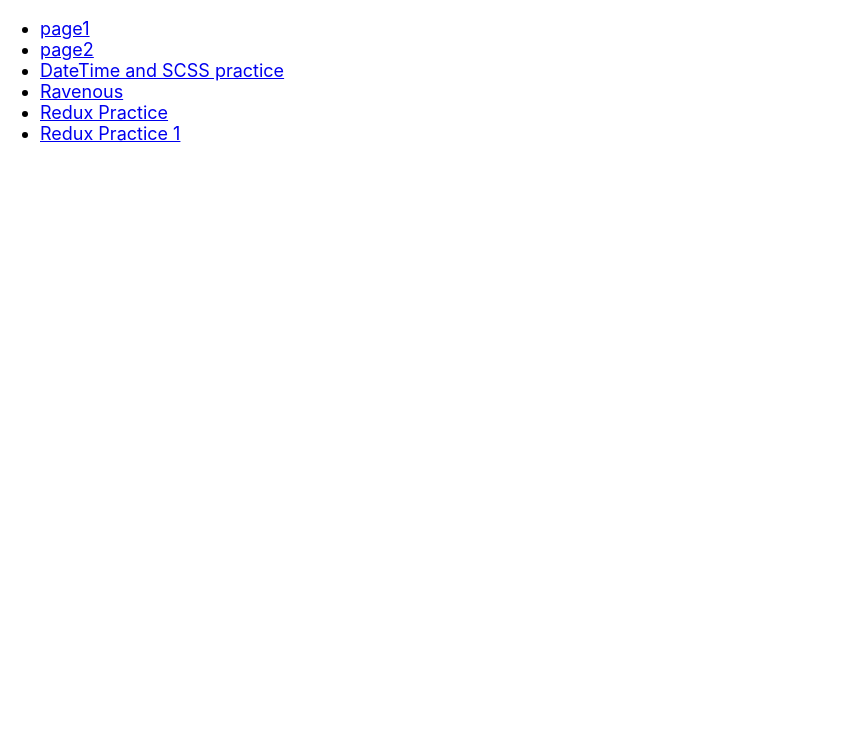
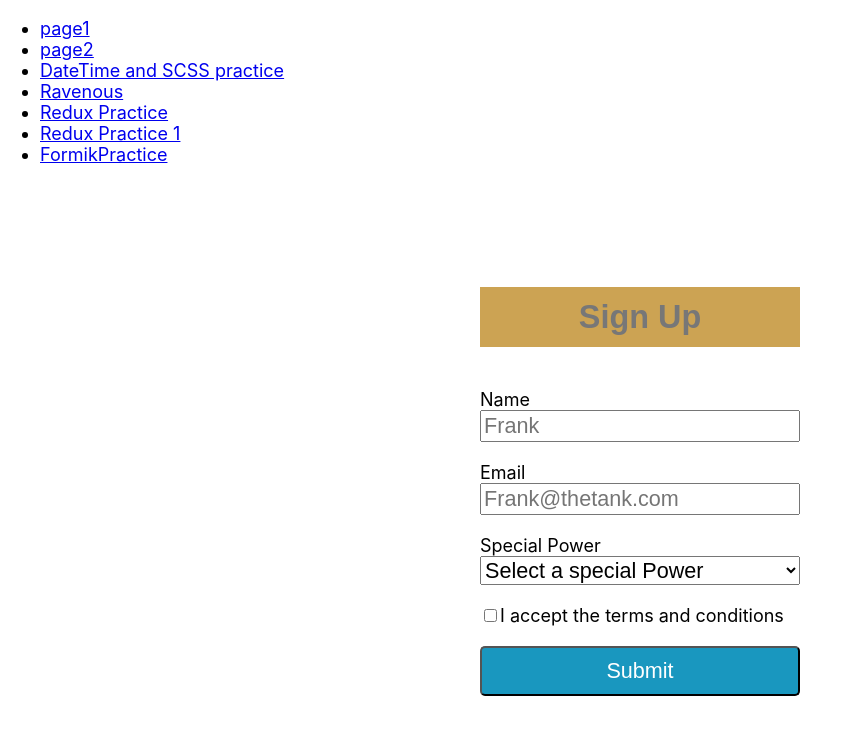
Before and after one commit to GeorgeWright400/practice, a React (Create React App) app: page /page7 in a window 1280 px wide. Shown: the top 734 px of the page, without its empty margins (0-841 px from the left). Built offline with nearby package versions, Linux system fonts and the light colour scheme.

Commit message:
extra login made

```diff
--- a/package.json
+++ b/package.json
@@ -6,6 +6,7 @@
     "@testing-library/jest-dom": "^5.11.4",
     "@testing-library/react": "^11.1.0",
     "@testing-library/user-event": "^12.1.10",
+    "formik": "^2.2.2",
     "react": "^17.0.1",
     "react-dom": "^17.0.1",
     "react-redux": "^7.2.2",
@@ -13,7 +14,9 @@
     "react-scripts": "4.0.0",
     "redux": "^4.0.5",
     "redux-thunk": "^2.3.0",
-    "web-vitals": "^0.2.4"
+    "styled-components": "^5.2.1",
+    "web-vitals": "^0.2.4",
+    "yup": "^0.29.3"
   },
   "scripts": {
     "start": "react-scripts start",
--- a/src/Components/App/App.js
+++ b/src/Components/App/App.js
@@ -5,6 +5,7 @@
 import Ravenous from "../Ravenous/Ravenous";
 import Appp from "../Redux/App";
 import App1 from "../Redux1/App1";
+import FormikPractice from "../FormikPractice/FormikPractice"
 
 import {Route, BrowserRouter as Router, Switch, Link } from "react-router-dom";
 
@@ -36,6 +37,9 @@
             <li>
               <Link to="/page6">Redux Practice 1</Link>
             </li>
+            <li>
+              <Link to="/page7">FormikPractice</Link>
+            </li>
           </ul>
         </nav>
           <div>
@@ -46,6 +50,7 @@
               <Route path="/page4" exact component={Ravenous}></Route>
               <Route path="/page5" exact component={Appp}></Route>
               <Route path="/page6" exact component={App1}></Route>
+              <Route path="/page7" exact component={FormikPractice}></Route>
             </Switch>
           </div>
         </Router>
--- /dev/null
+++ b/src/Components/FormikPractice/FormikPractice.css
@@ -0,0 +1,28 @@
+h1 {
+    text-align:center;
+    color:#777;
+}
+form {
+    display:flex;
+    flex-direction: column;
+    width:25%;
+    margin:100px auto;
+}
+label {
+    margin-top:20px;
+}
+input, select{
+    font-size: 1.2em;
+}
+.error{
+    color:red;
+    font-size: .6em;
+}
+button {
+    background:#1997BF;
+    padding:10px;
+    color:white;
+    margin-top:20px;
+    border-radius:5px;
+    font-size:1.2em;
+}
--- /dev/null
+++ b/src/Components/FormikPractice/FormikPractice.js
@@ -0,0 +1,105 @@
+import React, { Component } from 'react';
+import { Formik, useField, Form } from 'formik';
+import * as Yup from 'yup';
+import "./FormikPractice.css";
+
+const CustomTextInput = ({label, ...props}) => {
+    const [field, meta] = useField(props);
+    return (
+        <>
+            <label htmlFor={props.id || props.name} >{label}</label>
+            <input className="text-input" {...field} {...props} />
+            {meta.touched && meta.error ? (
+                <div className="error">{meta.error}</div>
+            ): null}
+        </>
+    )
+}
+
+const CustomCheckbox = ({children, ...props}) => {
+    const [field, meta] = useField(props, 'checkbox');
+    return (
+        <>
+            <label className="checkbox" >
+            <input type="checkbox" {...field}{...props} />
+            {children}
+            </label>
+            {meta.touched && meta.error ? (
+                <div className="error">{meta.error}</div>
+            ): null}
+        </>
+    )
+}
+
+const CustomSelect = ({label, ...props}) => {
+    const [field, meta] = useField(props);
+    return (
+        <>
+            <label htmlFor={props.id || props.name} >{label}</label>
+            <select  {...field}{...props} />
+            {meta.touched && meta.error ? (
+                <div className="error">{meta.error}</div>
+            ): null}
+        </>
+    )
+}
+
+export default class FormikPractice extends Component {
+    render() {
+        return (
+            <div>
+                <Formik
+                    initialValues={{
+                        name: '',
+                        email: '',
+                        acceptedTerms: false,
+                        specialPower: '',
+                    }}
+                    validationSchema={
+                        Yup.object({
+                            name: Yup.string()
+                                .min(3, 'Must be at least 3 characters')
+                                .max(15, 'Must be 15 characters or less')
+                                .required('Required'),
+                            email: Yup.string()
+                                .email('Invalid email address')
+                                .required('Required'),
+                            acceptedTerms: Yup.boolean()
+                                .required('Required')
+                                .oneOf([true], 'You must accept the terms and conditions'),
+                            specialPower: Yup.string()
+                                .oneOf(['flight', 'invisibility', 'wealthyBatman', 'other'], 'Invalid Special Power')
+                                .required('Required'),
+                        })
+                    }
+                    onSubmit = {(values, {setSubmitting, resetForm}) =>{
+                        setTimeout(() => {
+                            alert(JSON.stringify(values, null, 2));
+                            resetForm()
+                            setSubmitting(false);
+                        }, 3000 )
+                    }}
+                >
+                    {props => (
+                        <Form>
+                            <h1>Sign Up</h1>
+                            <CustomTextInput label="Name" name="name" type="text" placeholder="Frank" />
+                            <CustomTextInput label="Email" name="email" type="email" placeholder="Frank@thetank.com" />
+                            <CustomSelect label="Special Power" name="specialPower">
+                                <option value="">Select a special Power</option>
+                                <option value="flight">Flight</option>
+                                <option value="invisibility">invisibility</option>
+                                <option value="wealthyBatman">Wealthy Batman</option>
+                                <option value="other">Other</option>
+                            </CustomSelect>
+                            <CustomCheckbox name="acceptedTerms">I accept the terms and conditions</CustomCheckbox>
+                            <button type="submit">{props.isSubmitting ? 'Loading...': 'Submit'}</button>
+                        </Form>
+                    )}
+
+                </Formik>
+
+            </div>
+        )
+    }
+}
--- a/src/Components/Redux/Actions/index.js
+++ b/src/Components/Redux/Actions/index.js
@@ -16,3 +16,9 @@
         type:'SIGN_IN'
     }
 }
+
+export const additem = () => {
+    return {
+        type: 'ADD_ITEM'
+    }
+}
--- a/src/Components/Redux/App.js
+++ b/src/Components/Redux/App.js
@@ -1,20 +1,23 @@
 import React from "react";
 import {useSelector, useDispatch} from 'react-redux';
-import {increment, decrement, signin} from './Actions/index';
+import {increment, decrement, signin, additem } from './Actions/index';
 
 
 
 function Appp() {
     const counter = useSelector(state => state.counter);
     const isLogged = useSelector(state => state.islogged);
+    const toDo = useSelector(state => state.todo);
     const dispatch = useDispatch();
       return (<div>
           <h1>{counter}</h1>
           <button onClick={() => dispatch(increment(5))}>+</button>
           <button onClick={() => dispatch(decrement())}>-</button>
           <button onClick={() => dispatch(signin())}>LogIn</button>
+          <button onClick={() => dispatch(additem())}>Add To Do List</button>
 
           {isLogged ? <p>hey</p>: ''}
+          {toDo ? <h1>Turned On</h1>: ''}
 
 
 
--- a/src/Components/Redux/Reducers/isLogged.js
+++ b/src/Components/Redux/Reducers/isLogged.js
@@ -1,4 +1,4 @@
-const loggedReducer = (state = false, action) => {
+const LoggedReducer = (state = false, action) => {
     switch(action.type){
         case 'SIGN_IN':
             return !state;
@@ -7,4 +7,4 @@
     }
 }
 
-export default loggedReducer;
+export default LoggedReducer;
--- a/src/Components/Redux/Reducers/toDo.js
+++ b/src/Components/Redux/Reducers/toDo.js
@@ -1,6 +1,6 @@
 const ToDoReducer = (state = false, action) => {
     switch(action.type){
-        case 'ItemOne':
+        case 'ADD_ITEM':
             return !state;
         default:
             return state;
--- a/src/Components/Redux1/reducers/postReducer.js
+++ b/src/Components/Redux1/reducers/postReducer.js
@@ -4,7 +4,7 @@
 const initialState = {
     items: [],
     item:{}
-}
+};
 
 export default function(state = initialState, action){
     switch(action.type){
```
Also changed, not shown: src/Components/Redux1/actions/postActions.js (+5 -4 lines), 2 other files (tests, documents, lock files or other folders).
